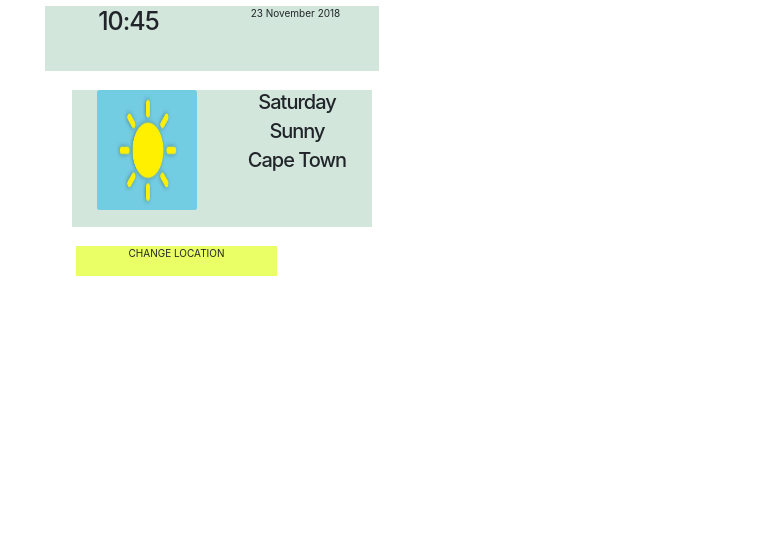
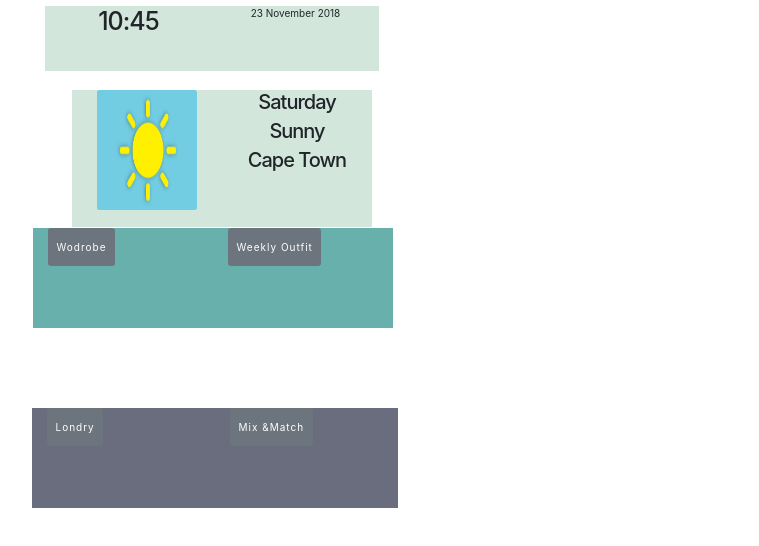
Before and after one commit to ayolicias/codeSaladFrontEnd, a plain HTML site: page home.html in a window 1280 px wide. Shown: the part 52-598 px from the top of the page, without its empty margins (22-781 px from the left). Drawn offline with nearby package versions, Linux system fonts and the light colour scheme.

Commit message:
commit added

```diff
--- a/home.html
+++ b/home.html
@@ -7,7 +7,6 @@
   <link rel="stylesheet" href="main.css">
   <link rel="stylesheet" href="https://stackpath.bootstrapcdn.com/bootstrap/4.1.3/css/bootstrap.min.css" integrity="sha384-MCw98/SFnGE8fJT3GXwEOngsV7Zt27NXFoaoApmYm81iuXoPkFOJwJ8ERdknLPMO" crossorigin="anonymous">
 </head>
-
 <body>
     <div class="container">
             <div class="container-fluid">
@@ -31,7 +30,7 @@
                       </div>
 
 
-
+                  <div class="container-fluid">
                         <div class="row temperature">
                                 <div class="col-md-6">
                                         <img src="images/nintchdbpict000382154966.jpg"width="100px"height="120" class="rounded" alt="...">
@@ -44,11 +43,40 @@
                                         <h2>Cape Town</h2>
                                     </div>
                                 </div>
+                  </div>
+                  <div class="container-fluid">
                         <div class="row frame">
                                 <div class="col-md-12">
                                     <p>CHANGE LOCATION</p>
                                 </div>
                             </div>
+                  </div>
+
+                  <div class="container-fluid">
+                        <div class="row buttons1">
+                                <div class="col-md-6">
+                                <button type="button" class="btn btn-secondary">Wodrobe</button>
+
+                                </div>
+                                <div class="col-md-6">
+                                <button type="button" class="btn btn-secondary">Weekly Outfit</button>
+
+                             </div>
+                            </div>
+
+                            <div class="row buttons2">
+                                    <div class="col-md-6">
+                                    <button type="button" class="btn btn-secondary">Londry</button>
+
+                                    </div>
+                                    <div class="col-md-6">
+                                    <button type="button" class="btn btn-secondary">Mix &Match</button>
+
+                                 </div>
+                                </div>
+                  </div>
+
+
 
                   </div>
 
--- a/main.css
+++ b/main.css
@@ -84,6 +84,28 @@ text-align: center;
 
 color: #000000;
 }
+.buttons1{
+position: absolute;
+width: 360px;
+height: 100px;
+left: 0px;
+top: 280px;
+
+background: #68B0AB;
+}
+
+.buttons2{
+position: absolute;
+width: 366px;
+height: 100px;
+left: -1px;
+top: 460px;
+
+background: #696D7D;
+}
+
+
+
 
 footer{
     position: fixed;
```
Also changed, not shown: outfit.html (+54 -0 lines), images/images (1).png (deleted). Lines whose indentation alone changed are shown as unchanged.
